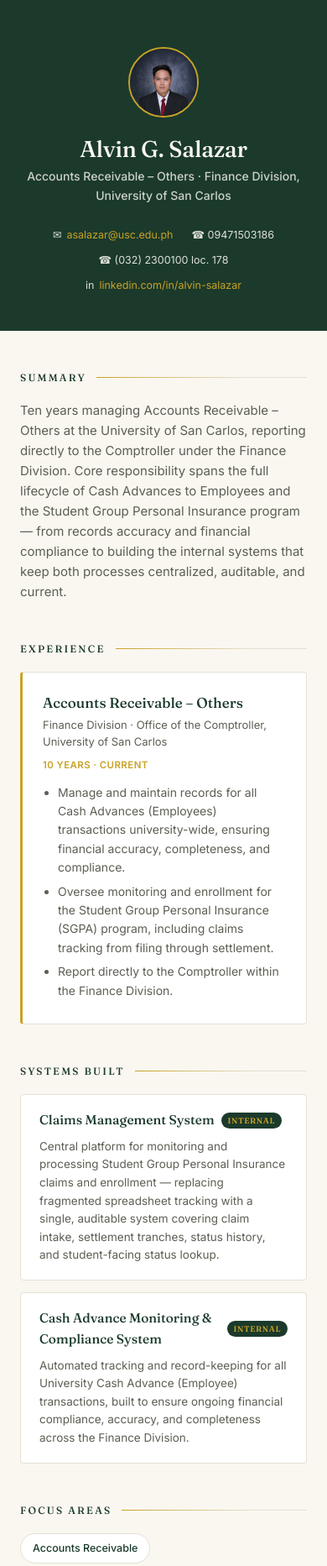
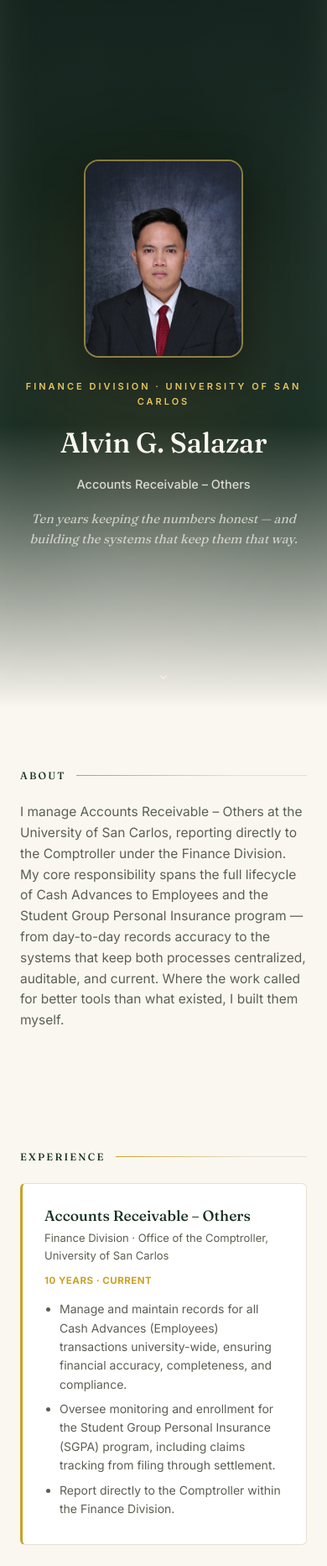
Before and after one commit to martinsalazar17/forest-placeholder, a plain HTML site: page index.html in a window 390 px wide. Shown: the top 1865 px of the page at 84% size. Drawn offline with Linux system fonts and the light colour scheme.

Commit message:
Refactor index.html for layout and style enhancements
Updated styles and structure for improved layout and responsiveness. Added new sections for navigation and contact information.

```diff
--- a/index.html
+++ b/index.html
@@ -6,12 +6,13 @@
 <title>Alvin G. Salazar — Accounts Receivable, University of San Carlos</title>
 <link rel="preconnect" href="https://fonts.googleapis.com">
 <link rel="preconnect" href="https://fonts.gstatic.com" crossorigin>
-<link href="https://fonts.googleapis.com/css2?family=Fraunces:opsz,wght@9..144,400;9..144,500;9..144,600&family=Inter:wght@400;500;600;700&display=swap" rel="stylesheet">
+<link href="https://fonts.googleapis.com/css2?family=Fraunces:opsz,wght@9..144,400;9..144,500;9..144,600;9..144,700&family=Inter:wght@400;500;600;700&display=swap" rel="stylesheet">
 <style>
   :root {
-    --forest:   #1B3A2B;
+    --forest:   #17301F;
     --forest-2: #234A37;
     --gold:     #C9A227;
+    --gold-lt:  #E4C55E;
     --cream:    #FAF7F0;
     --paper:    #FFFFFF;
     --ink:      #24261F;
@@ -20,77 +21,172 @@
   }
 
   * { margin: 0; padding: 0; box-sizing: border-box; }
-
   html { scroll-behavior: smooth; }
-
   body {
     font-family: 'Inter', sans-serif;
     background: var(--cream);
     color: var(--ink);
     line-height: 1.6;
+    overflow-x: hidden;
   }
 
-  .wrap {
-    max-width: 760px;
-    margin: 0 auto;
-    padding: 0 24px 80px;
+  /* ══════════ HERO ══════════ */
+  .hero {
+    position: relative;
+    min-height: 100vh;
+    display: flex;
+    flex-direction: column;
+    align-items: center;
+    justify-content: center;
+    overflow: hidden;
+    padding: 40px 24px;
   }
 
-  /* ── HEADER ── */
-  header {
-    background: var(--forest);
-    color: var(--cream);
-    padding: 56px 24px 44px;
+  .hero-bg {
+    position: absolute;
+    inset: -6%;
+    background-image: url('photo.jpg');
+    background-size: cover;
+    background-position: center 20%;
+    filter: blur(38px) brightness(0.42) saturate(1.15);
+    transform: scale(1.15);
+    z-index: 0;
+    will-change: transform;
+  }
+  .hero-overlay {
+    position: absolute;
+    inset: 0;
+    background: linear-gradient(180deg, rgba(23,48,31,0.55) 0%, rgba(23,48,31,0.75) 60%, var(--cream) 100%);
+    z-index: 1;
   }
 
-  .header-inner {
-    max-width: 760px;
-    margin: 0 auto;
-    display: flex;
-    align-items: center;
-    gap: 22px;
+  .hero-content {
+    position: relative;
+    z-index: 2;
+    text-align: center;
+    max-width: 640px;
   }
 
-  .headshot {
-    flex: none;
-    width: 84px;
-    height: 84px;
-    border-radius: 50%;
-    border: 2px solid var(--gold);
+  .hero-photo-frame {
+    width: 190px;
+    height: 236px;
+    margin: 0 auto 26px;
+    border-radius: 18px;
+    overflow: hidden;
+    border: 2px solid rgba(228,197,94,0.55);
+    box-shadow: 0 20px 50px rgba(0,0,0,0.4);
+    opacity: 0;
+    transform: translateY(16px) scale(0.97);
+    animation: heroInPhoto 0.9s cubic-bezier(.2,.8,.3,1) 0.15s forwards;
+  }
+  .hero-photo-frame img {
+    width: 100%;
+    height: 100%;
     object-fit: cover;
-    object-position: center 15%;
+    object-position: center 12%;
   }
 
-  .header-text h1 {
+  .hero-eyebrow {
+    font-size: 11px;
+    letter-spacing: 3px;
+    text-transform: uppercase;
+    color: var(--gold-lt);
+    font-weight: 600;
+    margin-bottom: 14px;
+    opacity: 0;
+    animation: heroIn 0.9s ease-out 0.35s forwards;
+  }
+
+  .hero h1 {
     font-family: 'Fraunces', serif;
     font-weight: 500;
-    font-size: clamp(1.7rem, 5vw, 2.3rem);
+    font-size: clamp(2.1rem, 6vw, 3.1rem);
+    color: var(--cream);
     letter-spacing: -0.01em;
-    line-height: 1.15;
+    opacity: 0;
+    animation: heroIn 0.9s ease-out 0.5s forwards;
   }
 
-  .role-line {
-    margin-top: 6px;
-    font-size: 14px;
-    color: rgba(250,247,240,0.8);
+  .hero-role {
+    margin-top: 10px;
+    font-size: 14.5px;
+    color: rgba(250,247,240,0.82);
     font-weight: 500;
+    opacity: 0;
+    animation: heroIn 0.9s ease-out 0.65s forwards;
   }
 
-  .contact-row {
-    max-width: 760px;
-    margin: 26px auto 0;
+  .hero-tagline {
+    margin-top: 18px;
+    font-size: 15px;
+    color: rgba(250,247,240,0.7);
+    font-style: italic;
+    font-family: 'Fraunces', serif;
+    opacity: 0;
+    animation: heroIn 0.9s ease-out 0.8s forwards;
+  }
+
+  @keyframes heroIn {
+    from { opacity: 0; transform: translateY(14px); }
+    to   { opacity: 1; transform: translateY(0); }
+  }
+  @keyframes heroInPhoto {
+    from { opacity: 0; transform: translateY(16px) scale(0.97); }
+    to   { opacity: 1; transform: translateY(0) scale(1); }
+  }
+
+  .scroll-cue {
+    position: absolute;
+    bottom: 30px;
+    left: 50%;
+    transform: translateX(-50%);
+    z-index: 2;
+    color: rgba(250,247,240,0.6);
+    font-size: 20px;
+    animation: bob 2.2s ease-in-out infinite;
+  }
+  @keyframes bob {
+    0%, 100% { transform: translate(-50%, 0); }
+    50%      { transform: translate(-50%, 8px); }
+  }
+
+  /* ══════════ SIDE NAV DOTS ══════════ */
+  .dot-nav {
+    position: fixed;
+    right: 26px;
+    top: 50%;
+    transform: translateY(-50%);
+    z-index: 40;
     display: flex;
-    flex-wrap: wrap;
-    gap: 10px 22px;
-    font-size: 12.5px;
-    color: rgba(250,247,240,0.88);
+    flex-direction: column;
+    gap: 14px;
   }
-  .contact-row a { color: var(--gold); text-decoration: none; }
-  .contact-row a:hover { text-decoration: underline; }
-  .contact-row span { display: inline-flex; align-items: center; gap: 6px; }
+  .dot-nav button {
+    width: 9px;
+    height: 9px;
+    border-radius: 50%;
+    background: rgba(23,48,31,0.22);
+    border: none;
+    cursor: pointer;
+    padding: 0;
+    transition: all 0.25s ease;
+  }
+  .dot-nav button.active {
+    background: var(--gold);
+    transform: scale(1.5);
+  }
+  @media (max-width: 720px) { .dot-nav { display: none; } }
 
-  /* ── SECTIONS ── */
-  section { margin-top: 46px; }
+  /* ══════════ SECTIONS ══════════ */
+  .wrap { max-width: 720px; margin: 0 auto; padding: 0 24px; }
+  section.block { padding: 70px 0; }
+
+  .reveal {
+    opacity: 0;
+    transform: translateY(26px);
+    transition: opacity 0.7s ease, transform 0.7s ease;
+  }
+  .reveal.visible { opacity: 1; transform: translateY(0); }
 
   h2.section-title {
     font-family: 'Fraunces', serif;
@@ -102,154 +198,123 @@
     display: flex;
     align-items: center;
     gap: 12px;
-    margin-bottom: 18px;
+    margin-bottom: 22px;
   }
   h2.section-title::after {
     content: '';
     flex: 1;
     height: 1px;
     background: linear-gradient(90deg, var(--gold), var(--line) 70%);
+    transform: scaleX(0);
+    transform-origin: left;
+    transition: transform 0.8s ease 0.2s;
   }
+  .reveal.visible h2.section-title::after { transform: scaleX(1); }
 
-  .summary {
-    font-size: 15px;
-    color: var(--ink-dim);
-    max-width: 66ch;
-  }
+  .summary { font-size: 15.5px; color: var(--ink-dim); max-width: 62ch; }
 
-  /* ── EXPERIENCE ── */
   .exp-card {
     background: var(--paper);
     border: 1px solid var(--line);
     border-left: 3px solid var(--gold);
-    border-radius: 4px;
-    padding: 22px 24px;
+    border-radius: 6px;
+    padding: 24px 26px;
+    transition: transform 0.25s ease, box-shadow 0.25s ease;
   }
-  .exp-title {
-    font-family: 'Fraunces', serif;
-    font-size: 17px;
-    font-weight: 500;
-    color: var(--forest);
-  }
-  .exp-org {
-    font-size: 13px;
-    color: var(--ink-dim);
-    margin-top: 2px;
-  }
-  .exp-meta {
-    font-size: 11.5px;
-    color: var(--gold);
-    font-weight: 600;
-    letter-spacing: 0.4px;
-    text-transform: uppercase;
-    margin-top: 8px;
-  }
-  .exp-desc {
-    margin-top: 12px;
-    font-size: 14px;
-    color: var(--ink-dim);
-  }
+  .exp-card:hover { transform: translateY(-3px); box-shadow: 0 14px 30px rgba(23,48,31,0.08); }
+  .exp-title { font-family: 'Fraunces', serif; font-size: 17.5px; font-weight: 500; color: var(--forest); }
+  .exp-org { font-size: 13px; color: var(--ink-dim); margin-top: 2px; }
+  .exp-meta { font-size: 11.5px; color: var(--gold); font-weight: 700; letter-spacing: 0.5px; text-transform: uppercase; margin-top: 10px; }
+  .exp-desc { margin-top: 14px; font-size: 14px; color: var(--ink-dim); }
   .exp-desc ul { padding-left: 18px; margin-top: 8px; }
-  .exp-desc li { margin-bottom: 6px; }
+  .exp-desc li { margin-bottom: 7px; }
 
-  /* ── PROJECTS ── */
-  .project-grid {
-    display: flex;
-    flex-direction: column;
-    gap: 14px;
-  }
+  .project-grid { display: flex; flex-direction: column; gap: 16px; }
   .project-card {
     background: var(--paper);
     border: 1px solid var(--line);
-    border-radius: 4px;
-    padding: 18px 22px;
+    border-radius: 6px;
+    padding: 20px 24px;
+    transition: transform 0.25s ease, box-shadow 0.25s ease, border-color 0.25s ease;
   }
-  .project-name {
-    font-family: 'Fraunces', serif;
-    font-size: 15.5px;
-    font-weight: 500;
-    color: var(--forest);
-    display: flex;
-    align-items: center;
-    gap: 8px;
+  .project-card:hover {
+    transform: translateY(-3px);
+    box-shadow: 0 14px 30px rgba(23,48,31,0.08);
+    border-color: var(--gold);
   }
-  .project-tag {
-    font-size: 9.5px;
-    font-weight: 700;
-    letter-spacing: 0.6px;
-    text-transform: uppercase;
+  .project-name { font-family: 'Fraunces', serif; font-size: 16px; font-weight: 500; color: var(--forest); display: flex; align-items: center; gap: 9px; flex-wrap: wrap; }
+  .project-tag { font-size: 9.5px; font-weight: 700; letter-spacing: 0.6px; text-transform: uppercase; background: var(--forest); color: var(--gold-lt); padding: 3px 9px; border-radius: 20px; }
+  .project-desc { margin-top: 9px; font-size: 13.5px; color: var(--ink-dim); }
+
+  .skills-wrap { display: flex; flex-wrap: wrap; gap: 10px; }
+  .skill-pill {
+    font-size: 12.5px; font-weight: 500; color: var(--forest);
+    background: var(--paper); border: 1px solid var(--line);
+    padding: 8px 15px; border-radius: 20px;
+    transition: all 0.2s ease;
+  }
+  .skill-pill:hover { border-color: var(--gold); background: #FFFBF0; transform: translateY(-2px); }
+
+  .contact-card {
     background: var(--forest);
-    color: var(--gold);
-    padding: 2px 8px;
-    border-radius: 20px;
+    color: var(--cream);
+    border-radius: 10px;
+    padding: 36px 30px;
+    text-align: center;
   }
-  .project-desc {
-    margin-top: 8px;
-    font-size: 13.5px;
+  .contact-card h2.section-title { color: var(--gold-lt); justify-content: center; }
+  .contact-card h2.section-title::after { display: none; }
+  .contact-links {
+    display: flex; flex-wrap: wrap; justify-content: center; gap: 12px 22px;
+    margin-top: 6px; font-size: 13.5px;
+  }
+  .contact-links a { color: var(--gold-lt); text-decoration: none; font-weight: 500; }
+  .contact-links a:hover { text-decoration: underline; }
+  .contact-links span { color: rgba(250,247,240,0.85); }
+
+  footer {
+    text-align: center;
+    padding: 26px 24px 50px;
+    font-size: 11.5px;
     color: var(--ink-dim);
-  }
-
-  /* ── SKILLS ── */
-  .skills-wrap {
-    display: flex;
-    flex-wrap: wrap;
-    gap: 9px;
-  }
-  .skill-pill {
-    font-size: 12.5px;
-    font-weight: 500;
-    color: var(--forest);
-    background: var(--paper);
-    border: 1px solid var(--line);
-    padding: 7px 14px;
-    border-radius: 20px;
-  }
-
-  /* ── FOOTER ── */
-  footer {
-    margin-top: 60px;
-    padding-top: 26px;
-    border-top: 1px solid var(--line);
-    text-align: center;
-    font-size: 12px;
-    color: var(--ink-dim);
-  }
-  footer a { color: var(--forest); font-weight: 600; text-decoration: none; }
-
-  @media (max-width: 520px) {
-    .header-inner { flex-direction: column; text-align: center; }
-    .contact-row { justify-content: center; text-align: center; }
   }
 </style>
 </head>
 <body>
 
-  <header>
-    <div class="header-inner">
-      <img class="headshot" src="photo.jpg" alt="Alvin G. Salazar">
-      <div class="header-text">
-        <h1>Alvin G. Salazar</h1>
-        <div class="role-line">Accounts Receivable – Others · Finance Division, University of San Carlos</div>
+  <div class="dot-nav" id="dotNav">
+    <button data-target="home" class="active" aria-label="Home"></button>
+    <button data-target="about" aria-label="About"></button>
+    <button data-target="experience" aria-label="Experience"></button>
+    <button data-target="systems" aria-label="Systems Built"></button>
+    <button data-target="contact" aria-label="Contact"></button>
+  </div>
+
+  <section class="hero" id="home">
+    <div class="hero-bg" id="heroBg"></div>
+    <div class="hero-overlay"></div>
+    <div class="hero-content">
+      <div class="hero-photo-frame">
+        <img src="photo.jpg" alt="Alvin G. Salazar">
       </div>
+      <div class="hero-eyebrow">Finance Division · University of San Carlos</div>
+      <h1>Alvin G. Salazar</h1>
+      <div class="hero-role">Accounts Receivable – Others</div>
+      <div class="hero-tagline">Ten years keeping the numbers honest — and building the systems that keep them that way.</div>
     </div>
-    <div class="contact-row">
-      <span>✉ <a href="mailto:asalazar@usc.edu.ph">asalazar@usc.edu.ph</a></span>
-      <span>☎ 09471503186</span>
-      <span>☎ (032) 2300100 loc. 178</span>
-      <span>in <a href="https://www.linkedin.com/in/alvin-salazar-157866109" target="_blank" rel="noopener">linkedin.com/in/alvin-salazar</a></span>
-    </div>
-  </header>
+    <div class="scroll-cue">⌄</div>
+  </section>
 
   <div class="wrap">
 
-    <section>
-      <h2 class="section-title">Summary</h2>
+    <section class="block reveal" id="about">
+      <h2 class="section-title">About</h2>
       <p class="summary">
-        Ten years managing Accounts Receivable – Others at the University of San Carlos, reporting directly to the Comptroller under the Finance Division. Core responsibility spans the full lifecycle of Cash Advances to Employees and the Student Group Personal Insurance program — from records accuracy and financial compliance to building the internal systems that keep both processes centralized, auditable, and current.
+        I manage Accounts Receivable – Others at the University of San Carlos, reporting directly to the Comptroller under the Finance Division. My core responsibility spans the full lifecycle of Cash Advances to Employees and the Student Group Personal Insurance program — from day-to-day records accuracy to the systems that keep both processes centralized, auditable, and current. Where the work called for better tools than what existed, I built them myself.
       </p>
     </section>
 
-    <section>
+    <section class="block reveal" id="experience">
       <h2 class="section-title">Experience</h2>
       <div class="exp-card">
         <div class="exp-title">Accounts Receivable – Others</div>
@@ -265,7 +330,7 @@
       </div>
     </section>
 
-    <section>
+    <section class="block reveal" id="systems">
       <h2 class="section-title">Systems Built</h2>
       <div class="project-grid">
         <div class="project-card">
@@ -283,7 +348,7 @@
       </div>
     </section>
 
-    <section>
+    <section class="block reveal">
       <h2 class="section-title">Focus Areas</h2>
       <div class="skills-wrap">
         <span class="skill-pill">Accounts Receivable</span>
@@ -296,11 +361,64 @@
       </div>
     </section>
 
+    <section class="block reveal" id="contact">
+      <div class="contact-card">
+        <h2 class="section-title">Get in Touch</h2>
+        <div class="contact-links">
+          <a href="mailto:asalazar@usc.edu.ph">asalazar@usc.edu.ph</a>
+          <span>09471503186</span>
+          <span>(032) 2300100 loc. 178</span>
+          <a href="https://www.linkedin.com/in/alvin-salazar-157866109" target="_blank" rel="noopener">LinkedIn ↗</a>
+        </div>
+      </div>
+    </section>
+
   </div>
 
-  <footer>
-    University of San Carlos · Finance Division &nbsp;·&nbsp; <a href="mailto:asalazar@usc.edu.ph">asalazar@usc.edu.ph</a>
-  </footer>
+  <footer>University of San Carlos · Finance Division</footer>
+
+  <script>
+    // Scroll-reveal animation
+    const revealEls = document.querySelectorAll('.reveal');
+    const io = new IntersectionObserver((entries) => {
+      entries.forEach(e => { if (e.isIntersecting) e.target.classList.add('visible'); });
+    }, { threshold: 0.15 });
+    revealEls.forEach(el => io.observe(el));
+
+    // Subtle parallax on hero background
+    const heroBg = document.getElementById('heroBg');
+    let ticking = false;
+    window.addEventListener('scroll', () => {
+      if (!ticking) {
+        requestAnimationFrame(() => {
+          const y = window.scrollY;
+          heroBg.style.transform = `scale(1.15) translateY(${y * 0.12}px)`;
+          ticking = false;
+        });
+        ticking = true;
+      }
+    });
+
+    // Side dot nav — active state + click to scroll
+    const sectionIds = ['home', 'about', 'experience', 'systems', 'contact'];
+    const dots = document.querySelectorAll('.dot-nav button');
+    dots.forEach(dot => {
+      dot.addEventListener('click', () => {
+        document.getElementById(dot.dataset.target).scrollIntoView({ behavior: 'smooth' });
+      });
+    });
+    const sectionObserver = new IntersectionObserver((entries) => {
+      entries.forEach(entry => {
+        if (entry.isIntersecting) {
+          dots.forEach(d => d.classList.toggle('active', d.dataset.target === entry.target.id));
+        }
+      });
+    }, { threshold: 0.5 });
+    sectionIds.forEach(id => {
+      const el = document.getElementById(id);
+      if (el) sectionObserver.observe(el);
+    });
+  </script>
 
 </body>
 </html>
```
